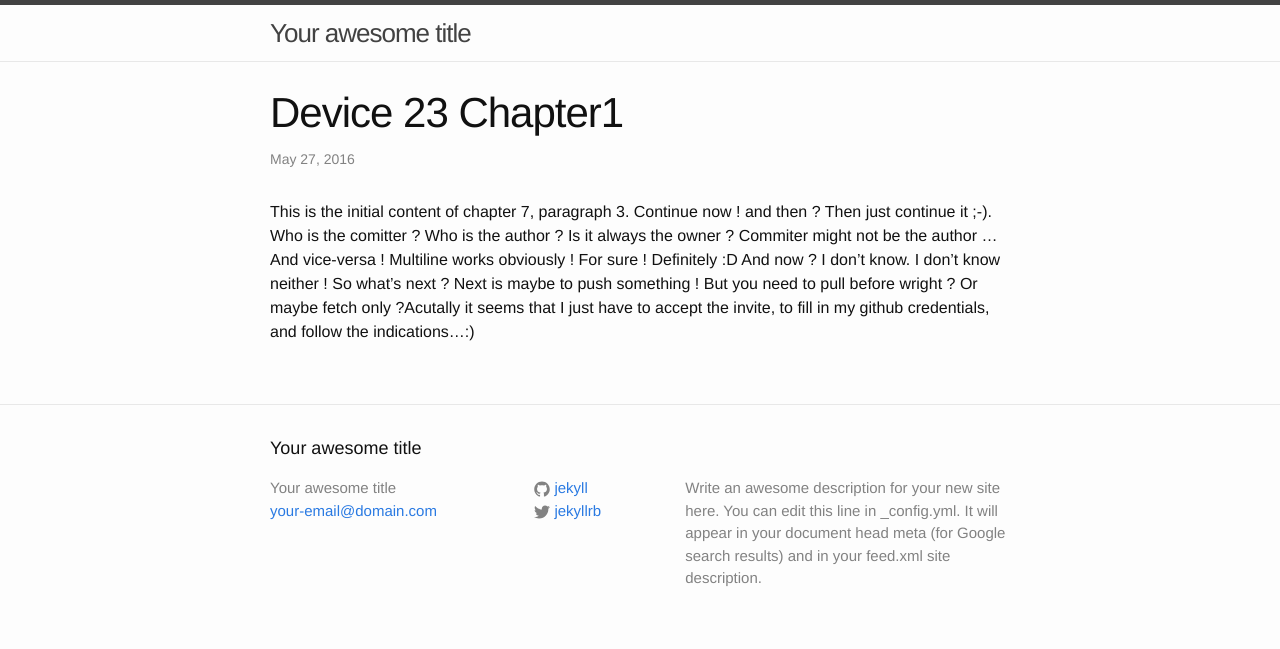
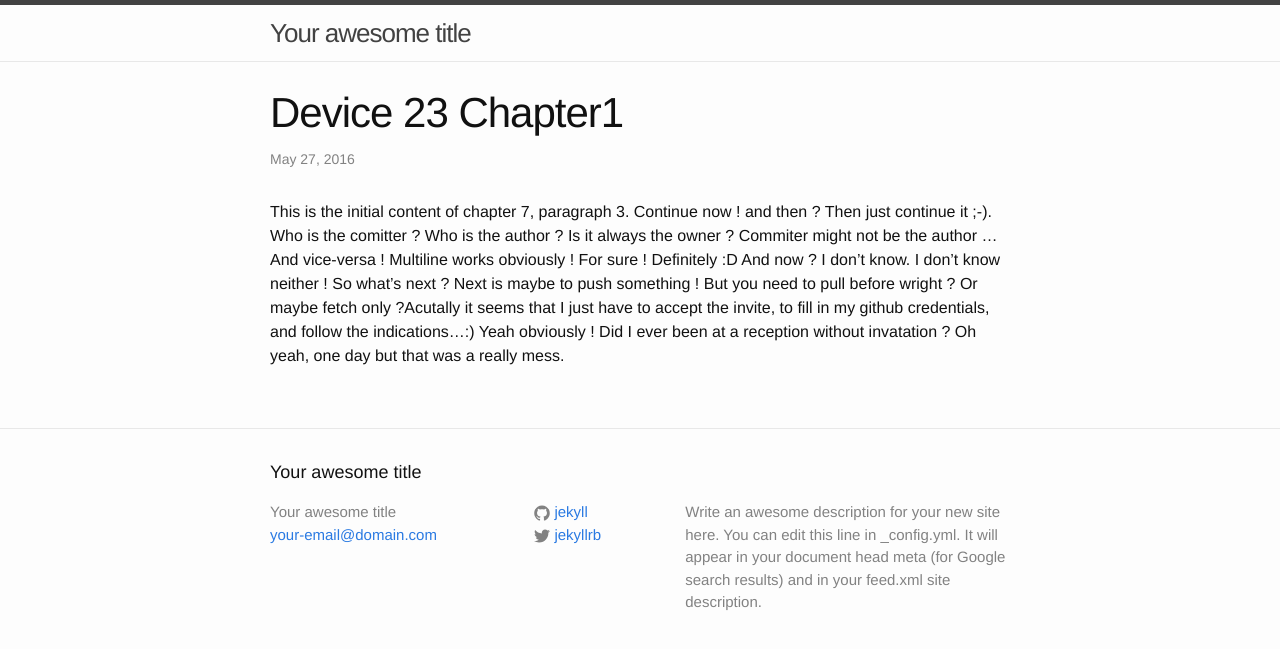
Before and after one commit to mgsx-dev/GitDBSandbox, a Jekyll site: the page built from _posts/2016-05-27-device-23-chapter1.md, in a window 1280 px wide. Shown: the top 649 px of the page. Built offline with Jekyll 4.4.1, drawn with Linux system fonts in a browser that asks for light colours.

Commit message:
Yeah obviously ! Did I ever been at a reception without invatation ? Oh yeah, one day but that was a really mess.

```diff
--- a/_posts/2016-05-27-device-23-chapter1.md
+++ b/_posts/2016-05-27-device-23-chapter1.md
@@ -6,4 +6,4 @@ device: device-23
 This is the initial content of chapter 7, paragraph 3. Continue now ! and then ? Then just continue it ;-). Who is the comitter ? Who is the author ? Is it always the owner ? Commiter might not be the author ... And vice-versa !
 Multiline works obviously !
 For sure !
-Definitely :D And now ? I don't know. I don't know neither ! So what's next ? Next is maybe to push something ! But you need to pull before wright ? Or maybe fetch only ?Acutally it seems that I just have to accept the invite, to fill in my github credentials, and follow the indications...:)
+Definitely :D And now ? I don't know. I don't know neither ! So what's next ? Next is maybe to push something ! But you need to pull before wright ? Or maybe fetch only ?Acutally it seems that I just have to accept the invite, to fill in my github credentials, and follow the indications...:) Yeah obviously ! Did I ever been at a reception without invatation ? Oh yeah, one day but that was a really mess.
```
